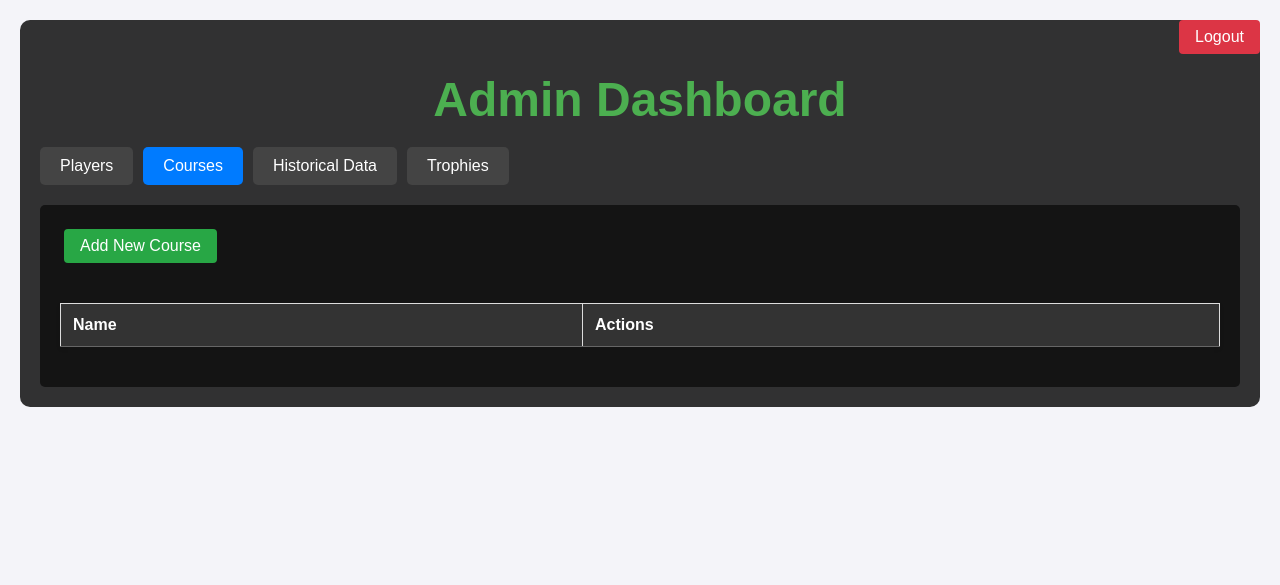
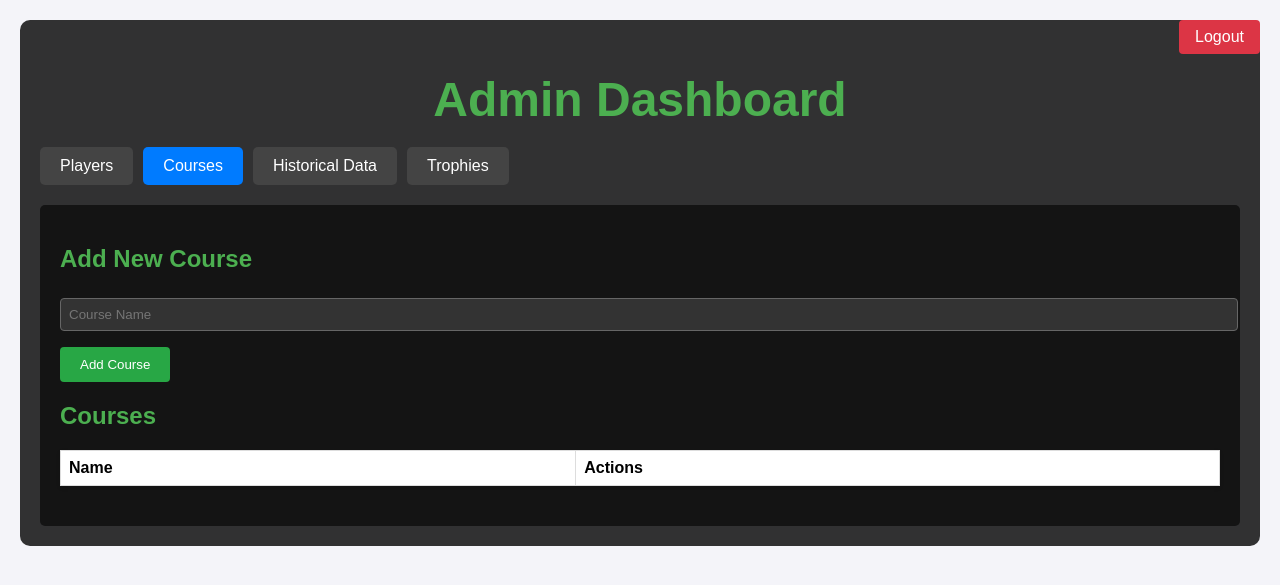
Before and after one commit to mawdis2/golf-leaderboard, a Flask app: page /admin in a window 1280 px wide, after a click on "Courses". Shown: the top 585 px of the page. Run offline with Flask 3, Linux system fonts and the light colour scheme; a user stored in the database is signed in; lists and menus that the app fills with data are empty.

Commit message:
Backup on 2025-02-02 rev2

```diff
--- a/routes.py
+++ b/routes.py
@@ -3,6 +3,7 @@ from flask import current_app as app, render_template, request, redirect, url_fo
 from models import db, User, Player, Birdie, Course, HistoricalTotal, Eagle
 from sqlalchemy.sql import func, case, and_, or_
 from datetime import datetime, timedelta
+from flask_login import login_required, login_user
 
 print("Routes file imported")
 
@@ -139,18 +140,27 @@ def add_birdie():
     courses = Course.query.all()
     return render_template("add_birdie.html", players=players, courses=courses)
 
-@app.route("/add_course", methods=["POST"])
+@app.route("/add_course", methods=['POST'])
+@login_required
 def add_course():
-    course_name = request.form["new_course"].strip()
-    existing_course = Course.query.filter(func.lower(Course.name) == func.lower(course_name)).first()
+    name = request.form.get('name')
+    if not name:
+        flash('Course name is required')
+        return redirect(url_for('admin_dashboard'))
+
+    # Check if course already exists
+    existing_course = Course.query.filter_by(name=name).first()
     if existing_course:
-        flash("Course with this name already exists.", "error")
-        return redirect(url_for("add_birdie"))
-    new_course = Course(name=course_name)
-    db.session.add(new_course)
+        flash('A course with that name already exists')
+        return redirect(url_for('admin_dashboard'))
+
+    # Create new course
+    course = Course(name=name)
+    db.session.add(course)
     db.session.commit()
-    flash("Course added successfully!", "success")
-    return redirect(url_for("add_birdie"))
+
+    flash('Course added successfully')
+    return redirect(url_for('admin_dashboard'))
 
 @app.route("/players")
 def get_players():
@@ -205,19 +215,23 @@ def player_details(player_id):
         year=current_year
     )
 
-@app.route("/login", methods=["GET", "POST"])
+@app.route("/login", methods=['GET', 'POST'])
 def login():
-    if request.method == "POST":
-        username = request.form["username"]
-        password = request.form["password"]
+    if request.method == 'POST':
+        username = request.form.get('username')
+        password = request.form.get('password')
         user = User.query.filter_by(username=username).first()
+
         if user and user.check_password(password):
-            session["user_id"] = user.id
-            session["is_admin"] = user.is_admin
-            flash("Logged in successfully!", "success")
-            return redirect(url_for("admin_dashboard"))
-        flash("Invalid username or password", "error")
-    return render_template("login.html")
+            login_user(user)
+            next_page = request.args.get('next')
+            flash('Logged in successfully!')
+            if next_page:
+                return redirect(next_page)
+            return redirect(url_for('admin_dashboard'))
+
+        flash('Invalid username or password')
+    return render_template('login.html')
 
 @app.route("/logout")
 def logout():
@@ -226,14 +240,14 @@ def logout():
     return redirect(url_for("login"))
 
 @app.route("/admin")
+@login_required
 def admin_dashboard():
-    if not session.get("is_admin"):
-        flash("You do not have access to this page", "error")
-        return redirect(url_for("login"))
-
     players = Player.query.all()
     courses = Course.query.all()
-    return render_template("admin_dashboard.html")
+    # Print debug information
+    for player in players:
+        print(f"Player: {player.name}, Has Trophy: {player.has_trophy}")
+    return render_template("admin_dashboard.html", players=players, courses=courses)
 
 @app.route("/admin/player_birdies", methods=["GET"])
 def admin_player_birdies():
@@ -258,16 +272,21 @@ def delete_player(player_id):
     flash("Player deleted successfully!", "success")
     return redirect(url_for("admin_dashboard"))
 
-@app.route("/admin/delete_course/<int:course_id>")
+@app.route("/delete_course/<int:course_id>")
+@login_required
 def delete_course(course_id):
-    if not session.get("is_admin"):
-        flash("You do not have access to this page", "error")
-        return redirect(url_for("login"))
+    # Get the course
     course = Course.query.get_or_404(course_id)
+
+    # Delete all birdies associated with this course using the relationship
+    Birdie.query.filter_by(course_id=course_id).delete()
+
+    # Delete the course
     db.session.delete(course)
     db.session.commit()
-    flash("Course deleted successfully!", "success")
-    return redirect(url_for("admin_dashboard"))
+
+    flash('Course deleted successfully')
+    return redirect(url_for('admin_dashboard'))
 
 @app.route("/delete_birdie/<int:birdie_id>", methods=['POST'])
 def delete_birdie(birdie_id):
@@ -678,3 +697,15 @@ def trends():
         players=players,
         player_stats=player_stats
     )
+
+@app.route("/delete_trophy/<int:player_id>")
+@login_required
+def delete_trophy(player_id):
+    player = Player.query.get_or_404(player_id)
+    if player.has_trophy:
+        player.has_trophy = False
+        db.session.commit()
+        flash(f'Trophy removed from {player.name}')
+    else:
+        flash(f'{player.name} does not have a trophy')
+    return redirect(url_for('admin_dashboard'))
--- a/templates/admin_dashboard.html
+++ b/templates/admin_dashboard.html
@@ -59,15 +59,18 @@
             background-color: rgba(0, 0, 0, 0.4);
         }
 
-        th, td {
-            padding: 12px;
+        th {
+            padding: 8px;
             text-align: left;
-            border-bottom: 1px solid #666;
-            color: white;
+            color: black !important;
+            background-color: white;
         }
 
-        th {
-            background-color: #333;
+        td {
+            padding: 8px;
+            text-align: left;
+            color: black !important;
+            background-color: white;
         }
 
         tr:hover {
@@ -188,6 +191,15 @@
         button[type="submit"]:hover {
             background-color: #218838;
         }
+
+        .name-column {
+            color: white;
+        }
+
+        /* Additional specific selector for player names */
+        table td:first-child {
+            color: black !important;
+        }
     </style>
 </head>
 <body>
@@ -224,11 +236,9 @@
                 <tbody>
                     {% for player in players %}
                     <tr>
-                        <td>{{ player.name }}</td>
+                        <td class="name-column">{{ player.name }}</td>
                         <td>
-                            <form action="{{ url_for('delete_player', player_id=player.id) }}" method="POST" style="display: inline;">
-                                <button type="submit" class="action-button delete-button" onclick="return confirm('Are you sure you want to delete this player?')">Delete</button>
-                            </form>
+                            <button onclick="if(confirm('Are you sure you want to delete {{ player.name }}? This will also delete all their birdies and eagles.')) window.location.href='{{ url_for('delete_player', player_id=player.id) }}'" class="action-button delete-button">Delete</button>
                         </td>
                     </tr>
                     {% endfor %}
@@ -237,26 +247,26 @@
         </div>
 
         <div id="courses" class="tab-content">
-            <a href="{{ url_for('add_course') }}" class="action-button add-button">Add New Course</a>
+            <h2>Add New Course</h2>
+            <form method="POST" action="{{ url_for('add_course') }}">
+                <input type="text" name="name" placeholder="Course Name" required>
+                <button type="submit">Add Course</button>
+            </form>
+
+            <h2>Courses</h2>
             <table>
-                <thead>
                 <tr>
                     <th>Name</th>
                     <th>Actions</th>
                 </tr>
-                </thead>
-                <tbody>
                 {% for course in courses %}
                 <tr>
                     <td>{{ course.name }}</td>
                     <td>
-                            <form action="{{ url_for('delete_course', course_id=course.id) }}" method="POST" style="display: inline;">
-                                <button type="submit" class="action-button delete-button" onclick="return confirm('Are you sure you want to delete this course?')">Delete</button>
-                            </form>
+                        <button onclick="if(confirm('WARNING: Deleting {{ course.name }} will also delete ALL birdies and eagles that players have recorded at this course. This cannot be undone.\n\nAre you sure you want to delete this course?')) window.location.href='{{ url_for('delete_course', course_id=course.id) }}'">Delete</button>
                     </td>
                 </tr>
                 {% endfor %}
-                </tbody>
             </table>
         </div>
 
@@ -265,7 +275,34 @@
         </div>
 
         <div id="trophies" class="tab-content">
-            <a href="{{ url_for('add_trophy') }}" class="action-button add-button">Add Trophy</a>
+            <h2>Manage Trophies</h2>
+            <form method="POST" action="{{ url_for('add_trophy') }}">
+                <select name="player_id" required>
+                    <option value="">Select Player</option>
+                    {% for player in players %}
+                        <option value="{{ player.id }}">{{ player.name }}</option>
+                    {% endfor %}
+                </select>
+                <button type="submit">Add Trophy</button>
+            </form>
+
+            <h2>Current Trophy Holders</h2>
+            <table>
+                <tr>
+                    <th>Player Name</th>
+                    <th>Actions</th>
+                </tr>
+                {% for player in players %}
+                    {% if player.has_trophy %}
+                    <tr>
+                        <td>{{ player.name }} 🏆</td>
+                        <td>
+                            <button onclick="if(confirm('Are you sure you want to remove the trophy from {{ player.name }}?')) window.location.href='{{ url_for('delete_trophy', player_id=player.id) }}'">Remove Trophy</button>
+                        </td>
+                    </tr>
+                    {% endif %}
+                {% endfor %}
+            </table>
         </div>
     </div>
 
--- a/templates/leaderboard.html
+++ b/templates/leaderboard.html
@@ -133,6 +133,7 @@
 
         <div class="button-container">
             <a href="{{ url_for('history') }}" class="button">View History</a>
+            <a href="{{ url_for('login') }}" class="button">Admin Login</a>
         </div>
     </div>
 </body>
```
Also changed, not shown: add_trophy_column.py (+10 -8 lines), create_app.py (+9 -0 lines), create_db.py (+39 -4 lines), models.py (+6 -4 lines), instance/golf_leaderboard.db. Lines whose indentation alone changed are shown as unchanged.
